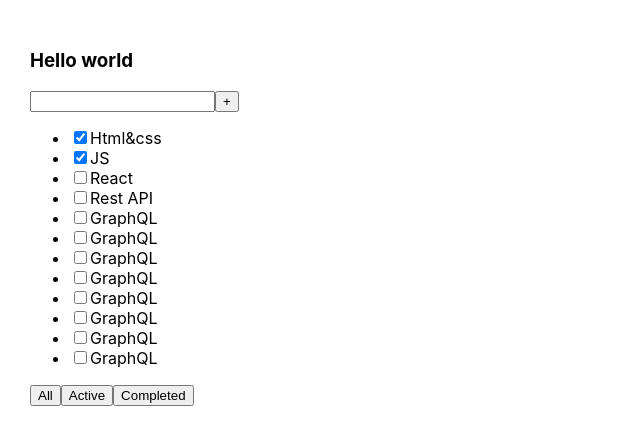
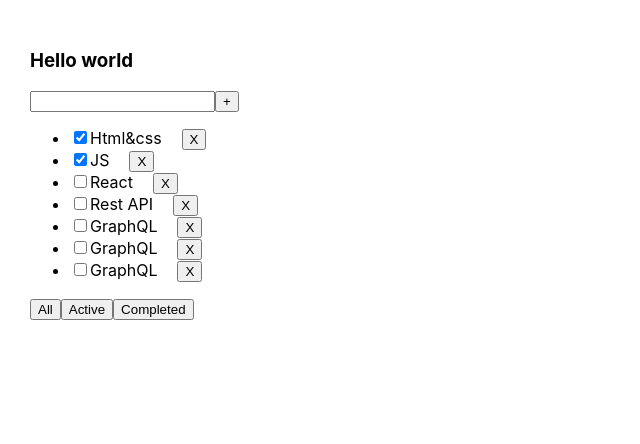
Before and after one commit to valtikamore/TodoList, a React (Create React App) app: page / in a window 1280 px wide. Shown: the top 444 px of the page, without its empty margins (0-640 px from the left). Built offline with nearby package versions, Linux system fonts and the light colour scheme.

Commit message:
02:map/filer/useState

```diff
--- a/src/App.tsx
+++ b/src/App.tsx
@@ -1,35 +1,50 @@
-import React, {useState} from 'react';
 import './App.css';
 import {TodoList} from "./TodoList";
+import {useState} from "react";
 
-export type Task1Type =  {
-    id:number
-    title:string
-    isDone:boolean
+
+export type filteredTasksType = 'all'|'active'|'completed'
+export type Task1Type = {
+    id: number
+    title: string
+    isDone: boolean
 }
-export type FilteredValuesType = 'all'|'completed'|'active'
+
 
 function App() {
-    let tasks1 = [
-        {id:1,title:'Html&css',isDone:true},
-        {id:2,title:'JS',isDone:true},
-        {id:3,title:'React',isDone:false},
-        {id:4,title:'Rest API',isDone:false},
-        {id:5,title:'GraphQL',isDone:false},
-        {id:5,title:'GraphQL',isDone:false},
-        {id:5,title:'GraphQL',isDone:false},
-        {id:5,title:'GraphQL',isDone:false},
-        {id:5,title:'GraphQL',isDone:false},
-        {id:5,title:'GraphQL',isDone:false},
-        {id:5,title:'GraphQL',isDone:false},
-        {id:5,title:'GraphQL',isDone:false},
-    ]
+    const [tasks,setTasks] = useState([
+        {id: 1, title: 'Html&css', isDone: true},
+        {id: 2, title: 'JS', isDone: true},
+        {id: 3, title: 'React', isDone: false},
+        {id: 4, title: 'Rest API', isDone: false},
+        {id: 5, title: 'GraphQL', isDone: false},
+        {id: 6, title: 'GraphQL', isDone: false},
+        {id: 7, title: 'GraphQL', isDone: false},
+    ])
+    function removeTask(taskId: number) {
+        let filteredTasks= tasks.filter(t => t.id !== taskId)
+        setTasks(filteredTasks)
+    }
+    const [filter,setFilter] = useState<filteredTasksType>('all')
+    let tasksForTodoList = tasks
+    if (filter === 'active') {
+        tasksForTodoList = tasks.filter(t => t.isDone)
+    }
+    if (filter === 'completed') {
+        tasksForTodoList = tasks.filter(t => !t.isDone)
+    }
+    function changeFilter(value: filteredTasksType) {
+        setFilter(value)
+    }
+
 
     return (
         <div className="App">
             <TodoList title={'Hello world'}
-                      tasks={tasks1}
-                      />
+                      tasks={tasksForTodoList}
+                      removeTask={removeTask}
+                      changeFilter={changeFilter}
+            />
         </div>
     );
 }
--- a/src/TodoList.tsx
+++ b/src/TodoList.tsx
@@ -1,8 +1,10 @@
 import React from "react";
-import {FilteredValuesType, Task1Type} from "./App";
+import {filteredTasksType, Task1Type} from "./App";
 export type TodoListType = {
     title:string
     tasks:Array<Task1Type>
+    removeTask:(taskId:number) => void
+    changeFilter:(value:filteredTasksType) => void
 }
 export function TodoList(props:TodoListType) {
     return (
@@ -17,14 +19,14 @@ export function TodoList(props:TodoListType) {
                     props.tasks.map(t => <li key={t.id}>
                         <input type="checkbox" checked={t.isDone}/>
                         <span>{t.title}</span>
-
+                        <button onClick={() => {props.removeTask(t.id)}}>X</button>
                     </li>)
                 }
             </ul>
             <div>
-                <button >All</button>
-                <button> Active</button>
-                <button>Completed</button>
+                <button onClick={ ()=> props.changeFilter('all')  }>All</button>
+                <button onClick={ ()=> props.changeFilter('active')  }> Active</button>
+                <button onClick={ ()=> props.changeFilter('completed') }>Completed</button>
             </div>
         </div>
     )
```
